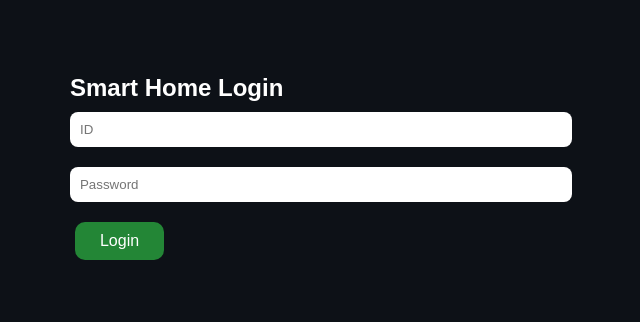
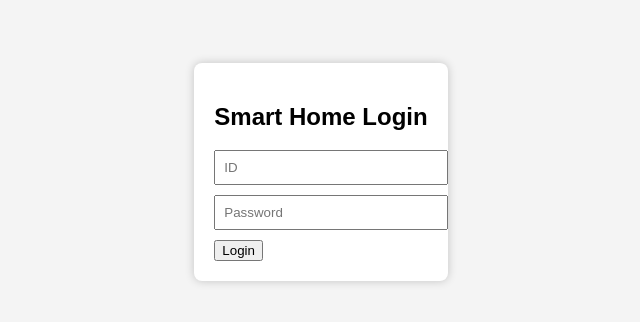
Before and after one commit to FatLee09/SHS-ControlWeb-NonESP32-, a plain HTML site: page index.html in a window 1280 px wide. Shown: the part 228-550 px from the top of the page, without its empty margins (319-959 px from the left). Drawn offline with Linux system fonts and the light colour scheme.

Commit message:
Update style.css

```diff
--- a/style.css
+++ b/style.css
@@ -1,13 +1,8 @@
-* {
+body {
+  font-family: Arial, sans-serif;
+  background: #f4f4f4;
   margin: 0;
   padding: 0;
-  box-sizing: border-box;
-  font-family: "Poppins", sans-serif;
-}
-
-body {
-  background: #0d1117;
-  color: #fff;
   display: flex;
   justify-content: center;
   align-items: center;
@@ -16,73 +11,39 @@ body {
 
 .page {
   display: none;
-  width: 100%;
 }
 
 .page.active {
-  display: flex;
-  justify-content: center;
-  align-items: center;
+  display: block;
 }
 
-.container {
-  background: #161b22;
-  padding: 40px;
-  border-radius: 15px;
-  text-align: center;
-  width: 300px;
-  box-shadow: 0 0 15px rgba(0,0,0,0.5);
+#login-box {
+  background: #fff;
+  padding: 20px;
+  border-radius: 8px;
+  box-shadow: 0 0 10px rgba(0,0,0,0.2);
 }
 
-input {
+#login-box input {
+  display: block;
   width: 100%;
-  padding: 10px;
   margin: 10px 0;
-  border: none;
-  border-radius: 8px;
-  outline: none;
-}
-
-button {
-  background: #238636;
-  color: white;
-  border: none;
-  padding: 10px 25px;
-  margin: 10px 5px;
-  border-radius: 10px;
-  cursor: pointer;
-  font-size: 16px;
-  transition: 0.2s;
-}
-
-button:hover {
-  background: #2ea043;
-}
-
-button.back {
-  background: #da3633;
-}
-
-button.back:hover {
-  background: #f85149;
+  padding: 8px;
 }
 
 .lamp {
-  width: 120px;
-  height: 120px;
+  width: 50px;
+  height: 50px;
   background: gray;
   border-radius: 50%;
   margin: 20px auto;
-  transition: background 0.3s ease;
-  box-shadow: 0 0 20px rgba(255,255,255,0.2);
 }
 
-.lamp.on {
-  background: yellow;
-  box-shadow: 0 0 30px 10px yellow;
+.switch-group button {
+  padding: 10px 20px;
+  margin: 5px;
 }
 
-#status {
-  margin-top: 10px;
-  font-size: 18px;
+.back-btn {
+  margin-bottom: 10px;
 }
```
